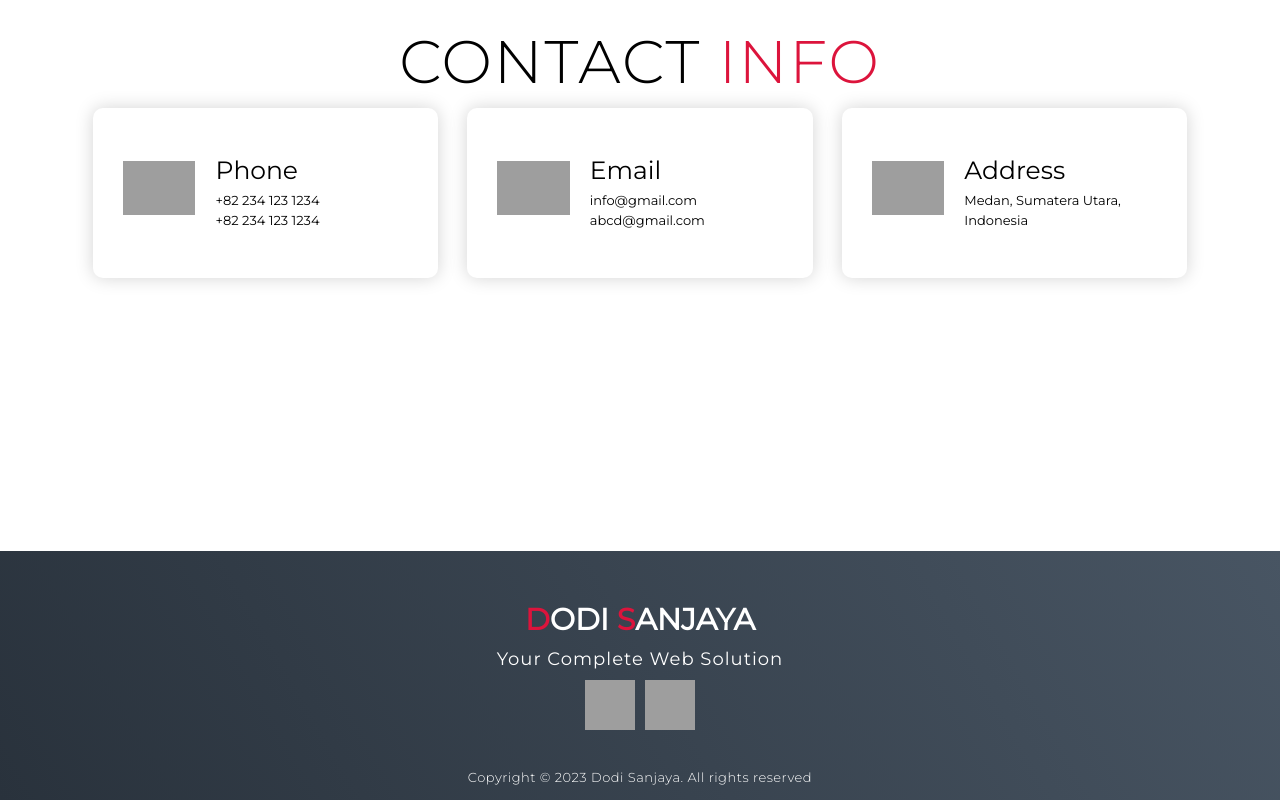
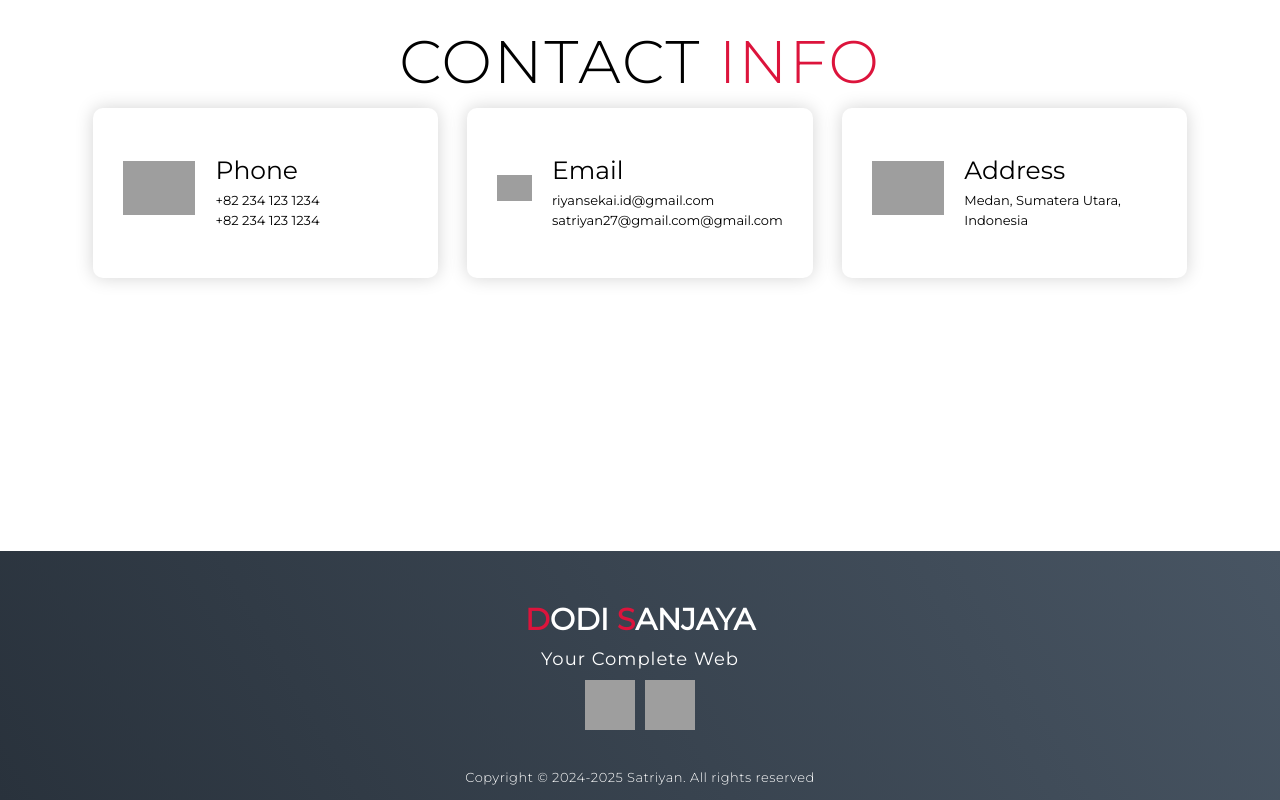
Before and after one commit to SatriyanS/website-vpn, a plain HTML site: page index.html in a window 1280 px wide. Shown: the part 4992-5792 px from the top of the page. Drawn offline with Linux system fonts and the light colour scheme; grey boxes are pictures that could not be loaded; files whose address does not match are found by name.

Commit message:
Update index.html

```diff
--- a/index.html
+++ b/index.html
@@ -201,8 +201,8 @@
           <div class="icon"><img src="https://img.icons8.com/bubbles/100/000000/new-post.png" /></div>
           <div class="contact-info">
             <h1>Email</h1>
-            <h2>info@gmail.com</h2>
-            <h2>abcd@gmail.com</h2>
+            <h2>riyansekai.id@gmail.com</h2>
+            <h2>satriyan27@gmail.com@gmail.com</h2>
           </div>
         </div>
         <div class="contact-item">
@@ -223,7 +223,7 @@
       <div class="brand">
         <h1><span>D</span>odi <span>S</span>anjaya</h1>
       </div>
-      <h2>Your Complete Web Solution</h2>
+      <h2>Your Complete Web </h2>
       <div class="social-icon">
         <div class="social-item">
           <a href="#"><img src="https://img.icons8.com/bubbles/100/000000/facebook-new.png" /></a>
@@ -232,7 +232,7 @@
           <a href="#"><img src="https://img.icons8.com/bubbles/100/000000/instagram-new.png" /></a>
         </div>
       </div>
-      <p>Copyright © 2023 Dodi Sanjaya. All rights reserved</p>
+      <p>Copyright © 2024-2025 Satriyan. All rights reserved</p>
     </div>
   </section>
   <!-- End Footer -->
```
